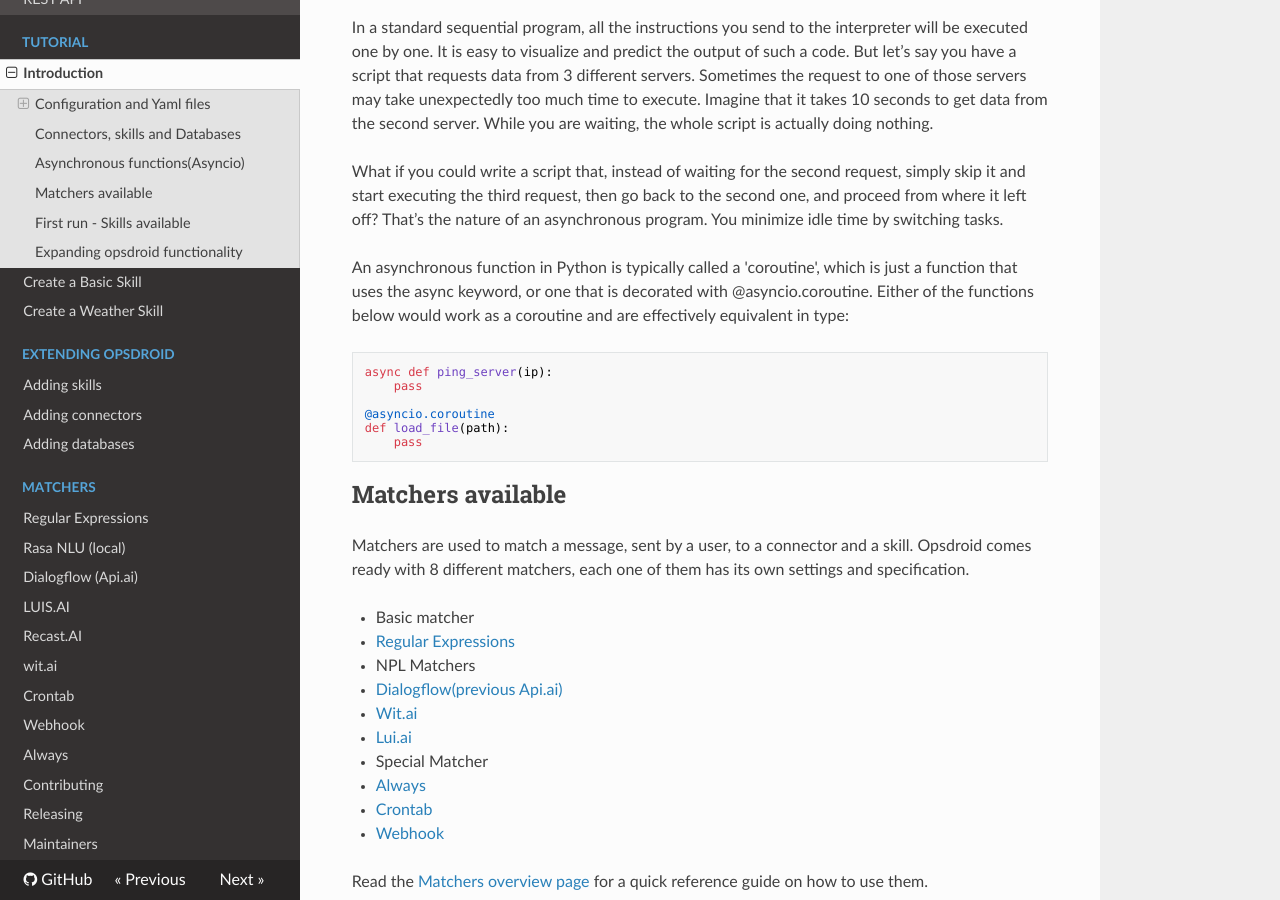
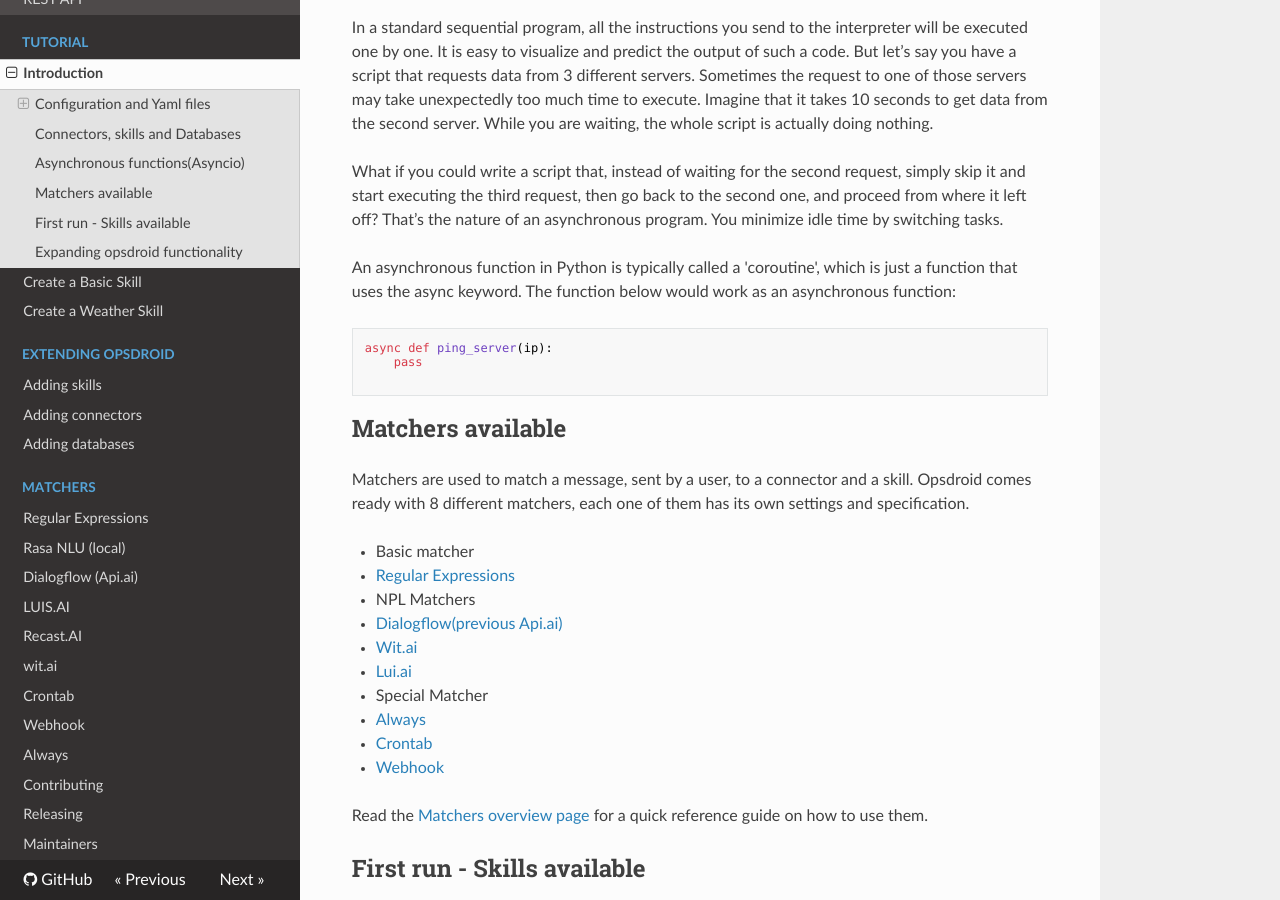
Before and after one commit to opsdroid/opsdroid, an MkDocs documentation site: the page built from docs/tutorials/introduction.md, in a window 1280 px wide and 900 px high, scrolled down 2616 px. Built offline with MkDocs 1.6.1, drawn with Linux system fonts in a browser that asks for light colours; nearby versions of some CDN libraries; old or Windows-style settings are respelled for this version of MkDocs.

Commit message:
Update introduction.md

````diff
--- a/docs/tutorials/introduction.md
+++ b/docs/tutorials/introduction.md
@@ -107,15 +107,12 @@ In a standard sequential program, all the instructions you send to the interpret
 
 What if you could write a script that, instead of waiting for the second request, simply skip it and start executing the third request, then go back to the second one, and proceed from where it left off? That’s the nature of an asynchronous program. You minimize idle time by switching tasks.
 
-An asynchronous function in Python is typically called a 'coroutine', which is just a function that uses the async keyword, or one that is decorated with @asyncio.coroutine. Either of the functions below would work as a coroutine and are effectively equivalent in type:
+An asynchronous function in Python is typically called a 'coroutine', which is just a function that uses the async keyword. The function below would work as an asynchronous function:
 
 ```
 async def ping_server(ip):
     pass
 
-@asyncio.coroutine
-def load_file(path):
-    pass
 ```
 
 ## Matchers available
````
